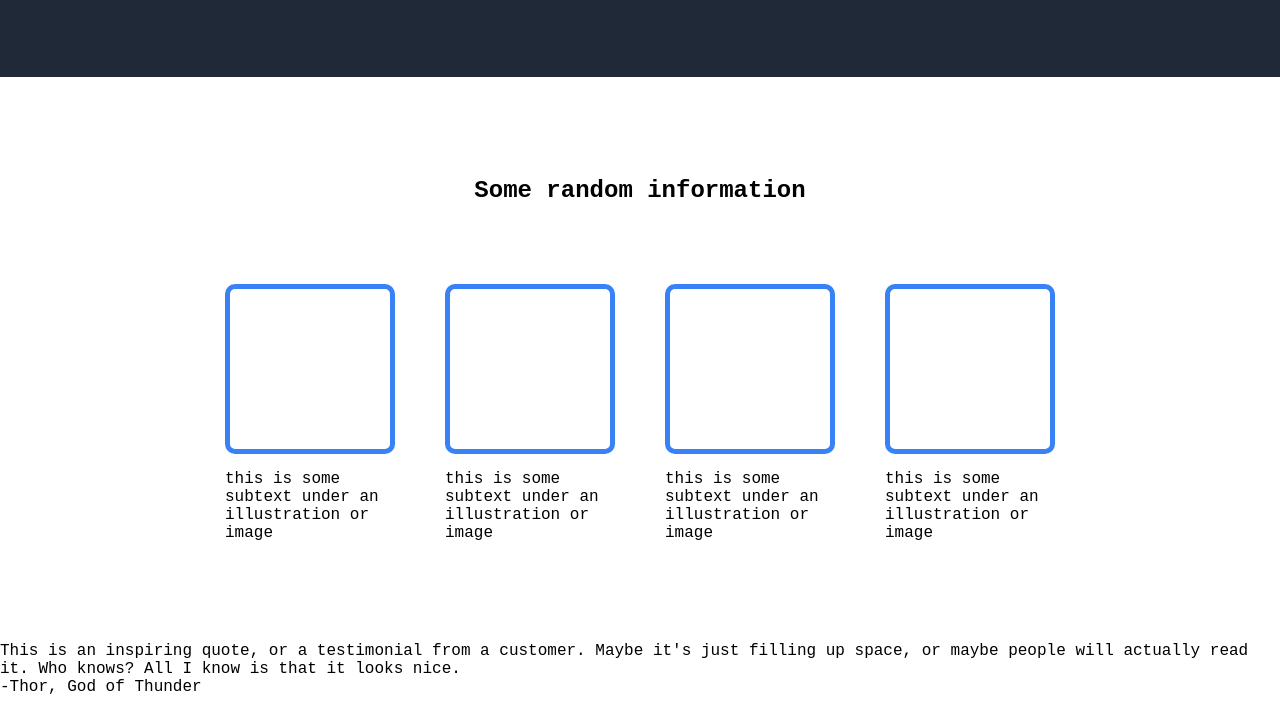
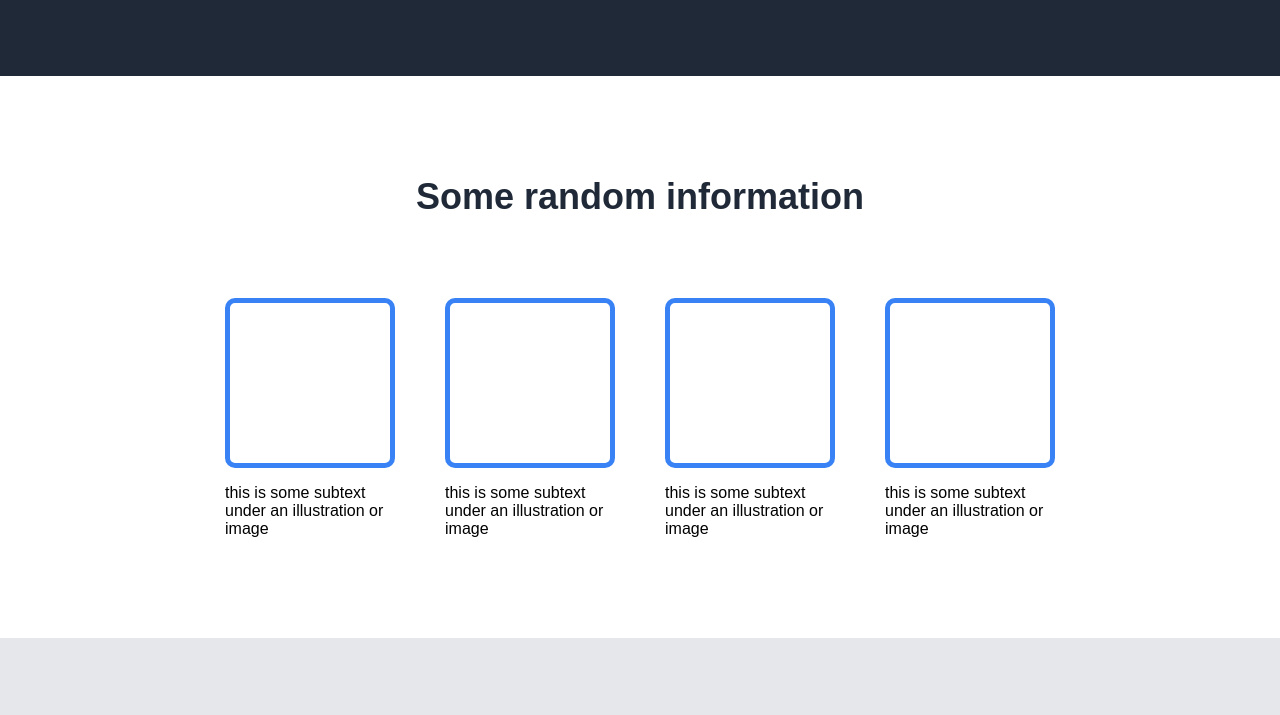
Before and after one commit to drawdlu/landing-page, a plain HTML site: page index.html in a window 1280 px wide. Shown: the part 448-1163 px from the top of the page. Drawn offline with Linux system fonts and the light colour scheme.

Commit message:
Add styling to section 3

```diff
--- a/styles.css
+++ b/styles.css
@@ -5,15 +5,17 @@
 }
 
 body {
-    font-family: monospace, Arial, Helvetica, sans-serif;
+    font-family: Arial, Helvetica, sans-serif;
     display: flex;
     flex-direction: column;
+    justify-content: stretch;
 }
 
 /* overall padding */
 .nav,
 .header,
-.information {
+.information,
+.quote {
     padding: 0 200px;
 }
 
@@ -133,3 +135,33 @@ li {
     border: 5px solid #3882f6;
     border-radius: 10px;;
 }
+
+.information h2 {
+    font-size: 36px;
+    font-weight: 1000px;
+    color: #1f2937;
+    text-align: center;
+}
+
+/* section 3 */
+.quote {
+    display: flex;
+    padding-top: 80px;
+    padding-bottom: 80px;
+    flex-direction: column;
+    background-color: #e5e7eb;
+    gap: 10px;
+}
+
+.quote p {
+    font-size: 36px;
+    font-style: italic;
+}
+
+.quote .name {
+    display: flex;
+    justify-content: flex-end;
+    font-size: 1em;
+    font-style: normal;
+    font-weight: 1000;
+}
```
